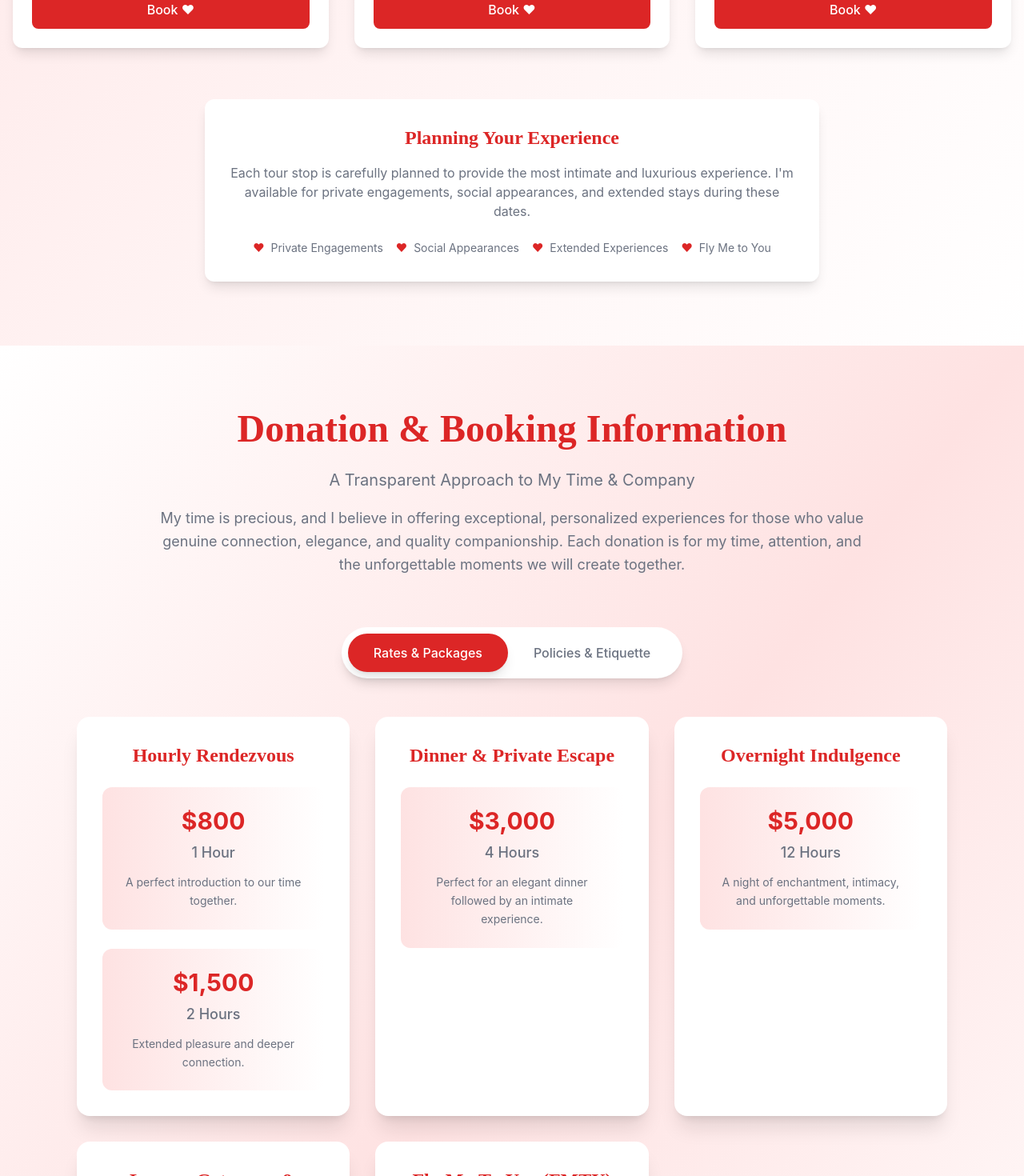
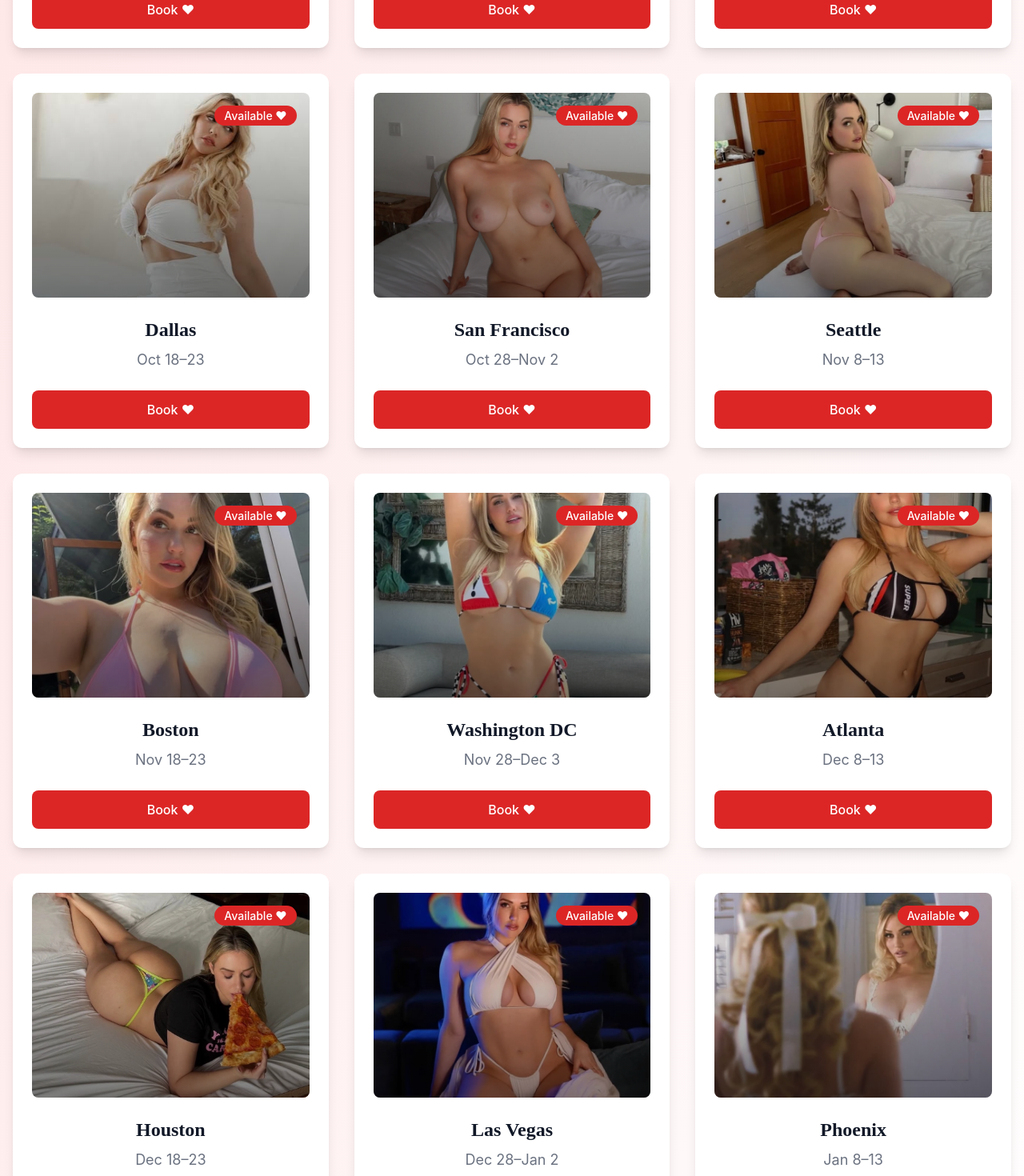
Before and after one commit to Princetemi-chirib/Mia, a Next.js app: page / in a window 1280 px wide. Shown: the part 3420-4890 px from the top of the page at 80% size. Built offline with nearby package versions, Linux system fonts and the light colour scheme.

Commit message:
full update

```diff
--- a/src/components/BookingModal.tsx
+++ b/src/components/BookingModal.tsx
@@ -214,16 +214,16 @@ const BookingModal = ({ isOpen, onClose, selectedCity }: BookingModalProps) => {
                 Booking Request Sent!
               </h3>
               <p className="text-mia-gray mb-6">
-                Thanks for booking! Please DM me directly on Instagram, Twitter, or Telegram to complete payment and confirm your spot ❤
+                Thanks for booking! Please DM me directly on Facebook, Telegram, or Twitter to complete payment and confirm your spot ❤
               </p>
               <div className="space-y-3">
                 <a
-                  href="https://instagram.com/miamalkova"
+                  href="https://www.facebook.com/share/1EV6GWmMER/?mibextid=wwXIfr"
                   target="_blank"
                   rel="noopener noreferrer"
                   className="block btn-elegant"
                 >
-                  DM on Instagram 💋
+                  Message on Facebook 📘
                 </a>
                 <a
                   href="https://t.me/miamalkova"
--- a/src/components/Contact.tsx
+++ b/src/components/Contact.tsx
@@ -25,13 +25,6 @@ const Contact = () => {
 
   const socialLinks = [
     {
-      name: 'Instagram',
-      handle: '@miamalkova',
-      url: 'https://instagram.com/miamalkova',
-      icon: '📸',
-      color: 'bg-gradient-to-r from-purple-500 to-pink-500'
-    },
-    {
       name: 'Facebook',
       handle: '@miamalkova',
       url: 'https://www.facebook.com/share/1EV6GWmMER/?mibextid=wwXIfr',
@@ -39,18 +32,18 @@ const Contact = () => {
       color: 'bg-gradient-to-r from-blue-600 to-blue-800'
     },
     {
+      name: 'Telegram',
+      handle: '@miamalkova',
+      url: 'https://t.me/miamalkova',
+      icon: '✈️',
+      color: 'bg-gradient-to-r from-blue-500 to-blue-700'
+    },
+    {
       name: 'Twitter/X',
       handle: '@miamalkova_e',
       url: 'https://x.com/miamalkova_e?s=21',
       icon: '🐦',
       color: 'bg-gradient-to-r from-black to-gray-800'
-    },
-    {
-      name: 'Telegram',
-      handle: '@miamalkova',
-      url: 'https://t.me/miamalkova',
-      icon: '✈️',
-      color: 'bg-gradient-to-r from-blue-500 to-blue-700'
     }
   ]
 
@@ -362,14 +355,6 @@ const Contact = () => {
             </p>
             <div className="flex flex-wrap justify-center gap-4">
               <a
-                href="https://instagram.com/miamalkova"
-                target="_blank"
-                rel="noopener noreferrer"
-                className="btn-elegant bg-white text-mia-red hover:bg-mia-light-red"
-              >
-                DM on Instagram 💋
-              </a>
-              <a
                 href="https://www.facebook.com/share/1EV6GWmMER/?mibextid=wwXIfr"
                 target="_blank"
                 rel="noopener noreferrer"
@@ -378,20 +363,20 @@ const Contact = () => {
                 Message on Facebook 📘
               </a>
               <a
+                href="https://t.me/miamalkova"
+                target="_blank"
+                rel="noopener noreferrer"
+                className="btn-elegant bg-white text-mia-red hover:bg-mia-light-red"
+              >
+                Message on Telegram ✈️
+              </a>
+              <a
                 href="https://x.com/miamalkova_e?s=21"
                 target="_blank"
                 rel="noopener noreferrer"
                 className="btn-outline border-white text-white hover:bg-white hover:text-mia-red"
               >
                 DM on Twitter/X 🐦
-              </a>
-              <a
-                href="https://t.me/miamalkova"
-                target="_blank"
-                rel="noopener noreferrer"
-                className="btn-outline border-white text-white hover:bg-white hover:text-mia-red"
-              >
-                Message on Telegram ✈️
               </a>
             </div>
           </div>
--- a/src/components/TourSchedule.tsx
+++ b/src/components/TourSchedule.tsx
@@ -17,7 +17,7 @@ const TourSchedule = ({ onBookClick }: TourScheduleProps) => {
     {
       city: 'Minneapolis',
       dates: 'Sep 2–6',
-      image: '/images/66583f6b-087a-4cb3-ad26-1cce957605ab.jpeg',
+      image: '/images/WhatsApp Image 2025-08-18 at 17.14.32_db82ba28.jpg',
       status: 'available'
     },
     {
@@ -42,6 +42,60 @@ const TourSchedule = ({ onBookClick }: TourScheduleProps) => {
       city: 'Miami',
       dates: 'Oct 8–13',
       image: '/images/0963e26d-19cc-4831-8b5d-74e8d31d2f14.jpeg',
+      status: 'available'
+    },
+    {
+      city: 'Dallas',
+      dates: 'Oct 18–23',
+      image: '/images/1.jpeg',
+      status: 'available'
+    },
+    {
+      city: 'San Francisco',
+      dates: 'Oct 28–Nov 2',
+      image: '/images/2.jpeg',
+      status: 'available'
+    },
+    {
+      city: 'Seattle',
+      dates: 'Nov 8–13',
+      image: '/images/10.jpeg',
+      status: 'available'
+    },
+    {
+      city: 'Boston',
+      dates: 'Nov 18–23',
+      image: '/images/11.jpeg',
+      status: 'available'
+    },
+    {
+      city: 'Washington DC',
+      dates: 'Nov 28–Dec 3',
+      image: '/images/12.jpeg',
+      status: 'available'
+    },
+    {
+      city: 'Atlanta',
+      dates: 'Dec 8–13',
+      image: '/images/13.jpeg',
+      status: 'available'
+    },
+    {
+      city: 'Houston',
+      dates: 'Dec 18–23',
+      image: '/images/14.jpeg',
+      status: 'available'
+    },
+    {
+      city: 'Las Vegas',
+      dates: 'Dec 28–Jan 2',
+      image: '/images/15.jpeg',
+      status: 'available'
+    },
+    {
+      city: 'Phoenix',
+      dates: 'Jan 8–13',
+      image: '/images/16.jpeg',
       status: 'available'
     }
   ]
```
